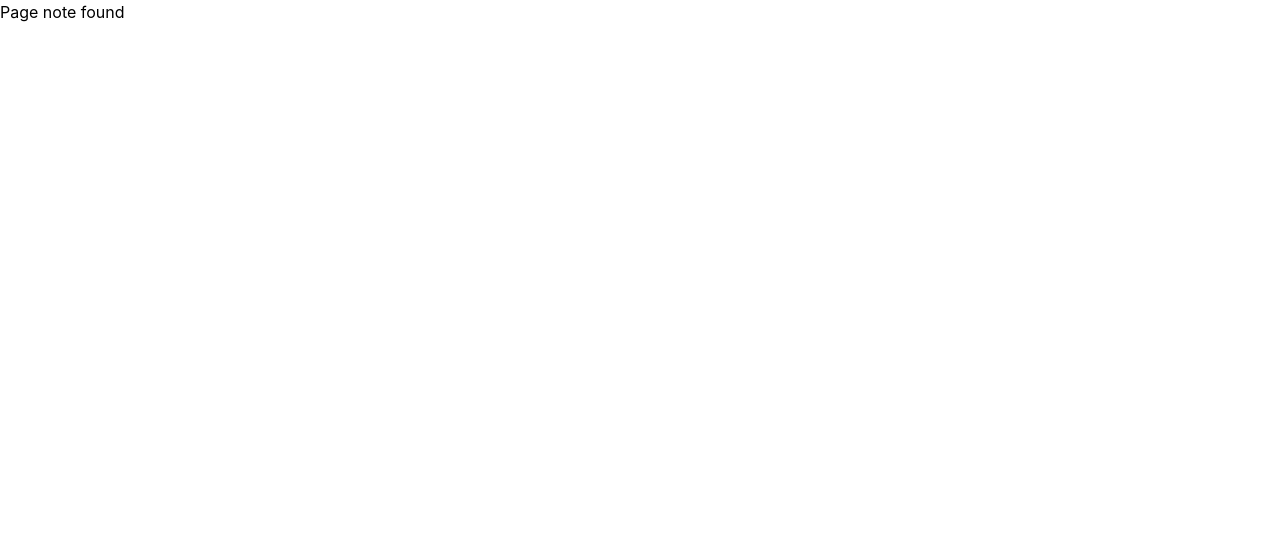
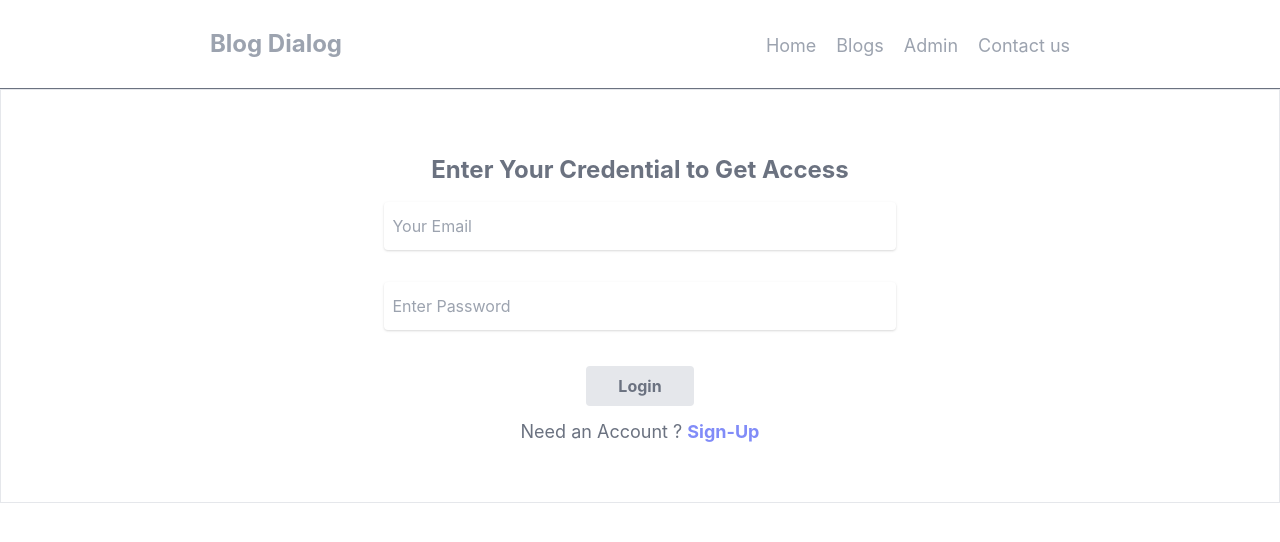
Before and after one commit to Jobayer-Majumder/Blog-Dialog, a React (Create React App) app: page /login in a window 1280 px wide. Shown: the top 542 px of the page. Built offline with nearby package versions, Linux system fonts and the light colour scheme.

Commit message:
login page added

```diff
--- a/src/App.js
+++ b/src/App.js
@@ -5,6 +5,8 @@ import {
   Route
 } from 'react-router-dom'
 import Admin from './pages/Admin/Admin';
+import DetailsBlog from './pages/DetailsBlog/DetailsBlog';
+import Auth from './pages/Auth/Auth';
 
 
 
@@ -12,6 +14,12 @@ const App = () => {
   return (
     <Router>
       <Switch>
+        <Route path='/login'>
+          <Auth />
+        </Route>
+        <Route path='/blogDetails/:id'>
+          <DetailsBlog />
+        </Route>
         <Route path='/admin'>
           <Admin />
         </Route>
--- /dev/null
+++ b/src/Components/BlogDetails/BlogDetails.js
@@ -0,0 +1,42 @@
+import React from 'react';
+import { useParams } from 'react-router-dom';
+import Navbar from '../header/navbar/Navbar';
+import staticImg from '../../images/alexis-brown-omeaHbEFlN4-unsplash.jpg'
+
+
+
+const BlogDetails = () => {
+    const { id } = useParams()
+    const [blog, setBlog] = React.useState({});
+
+    React.useEffect(() => {
+        fetch(`http://localhost:5000/getBlog/${id}`)
+            .then(res => res.json())
+            .then(blog => setBlog(blog))
+    }, [id])
+
+
+    const { img, title, author, content } = blog;
+
+    return (
+        <>
+            <section className='relative '>
+                <Navbar />
+                <div className='h-screen' style={{ backgroundImage: `url(${img})`, backgroundRepeat: 'no-repeat', backgroundSize: 'cover' }}>
+
+                </div>
+                <div className="relative ">
+                    <div className="absolute w-3/4 rounded bg-white p-3 md:p-5" style={{ left: '12%', top: '-150px', height: '800px' }}>
+                        <h1 className='text-xl md:text-4xl font-bold text-gray-500 pb-4 md:pb-8'>{title}</h1>
+                        {/* <p className="text-gray-500">{content}</p> */}
+                        <img src={staticImg} alt="" />
+                    </div>
+                </div>
+            </section>
+
+        </>
+    )
+}
+
+
+export default BlogDetails
--- /dev/null
+++ b/src/Components/Login/Login.js
@@ -0,0 +1,144 @@
+import React from 'react';
+import { Link } from 'react-router-dom'
+
+
+const Login = () => {
+    const [inputError, setInputError] = React.useState(null);
+    const [loginInfo, setLoginInfo] = React.useState({})
+    const [newUser, setNewUser] = React.useState(false)
+
+    const handleInput = e => {
+        const name = e.target.name;
+        const value = e.target.value;
+        const info = { ...loginInfo }
+        if (name === 'name') {
+            if (value.length < 4) {
+                setInputError({ name: name, massage: 'name must be more word' })
+            } else {
+                setInputError(null)
+                info[name] = value;
+                setLoginInfo(info)
+            }
+        };
+
+        if (name === 'email') {
+            const isFieldValid = /\S+@\S+\.\S+/.test(value);
+            if (!isFieldValid) {
+                setInputError({ name: name, massage: 'Please Enter Valid Email' })
+                info[name] = null;
+                setLoginInfo(info)
+            } else {
+                setInputError(null)
+                info[name] = value;
+                setLoginInfo(info)
+            }
+        };
+
+        if (name === 'pass') {
+            if (value.trim().length < 8) {
+                setInputError({ name: name, massage: 'Password Must be 8 Character' })
+                info[name] = null;
+                setLoginInfo(info)
+            } else {
+                setInputError(null)
+                info[name] = value;
+                setLoginInfo(info)
+            }
+        };
+        if (name === 'confirmPass') {
+            if (value.trim().length < 8) {
+                setInputError({ name: name, massage: 'Password Must be 8 Character' })
+                info[name] = null;
+                setLoginInfo(info)
+            } else {
+                setInputError(null)
+                info[name] = value;
+                setLoginInfo(info)
+            }
+        };
+    };
+
+    const handleCreateAccount = e => {
+        e.preventDefault()
+        if (loginInfo.email && loginInfo.pass && loginInfo.pass === loginInfo.confirmPass) {
+            fetch(`http://localhost:5000/createUser`, {
+                method: 'POST',
+                headers: { 'content-type': 'application/json' },
+                body: JSON.stringify(loginInfo)
+            }).then(res => res.json()).then(result => {
+                if (result) {
+                    alert('User Created Successfully')
+                }
+            })
+        } else {
+            alert('Your Provided information non valid')
+        }
+    };
+
+    const handleLogin = (e) => {
+        e.preventDefault()
+        fetch(`http://localhost:5000/getUser`, {
+            method: 'POST',
+            headers: { 'content-type': 'application/json' },
+            body: JSON.stringify(loginInfo)
+        }).then(res => res.json()).then(result => {
+            if (result) {
+                alert('Logged successfully')
+            }
+        })
+    }
+    console.log(loginInfo)
+
+    return (
+        <section>
+            <div className="container mx-auto text-center">
+                <form className='py-12 border'>
+                    {
+                        newUser ? <h1 className='text-gray-500 text-lg md:text-2xl font-bold py-4'>Create New account</h1>
+                            : <h1 className='text-gray-500 text-lg md:text-2xl font-bold py-4'>Enter Your Credential to Get Access</h1>
+                    }
+                    {
+                        newUser && <div className="pb-8">
+                            <input className='shadow py-3 px-2 focus:outline-none focus:ring-2 ring-gray-400 w-2/3 md:w-2/5 rounded' onChange={handleInput} type="text" name='name' placeholder='Your Name' />
+                            {
+                                inputError?.name === 'name' && <p className='text-red-500'>{inputError.massage}</p>
+                            }
+                        </div>
+                    }
+                    <div className="pb-8">
+                        <input className='shadow py-3 px-2 focus:outline-none focus:ring-2 ring-gray-400 w-2/3 md:w-2/5 rounded' onChange={handleInput} type="email" name='email' placeholder='Your Email' />
+                        {
+                            inputError?.name === 'email' && <p className='text-red-500'>{inputError.massage}</p>
+                        }
+                    </div>
+                    <div className="pb-8">
+                        <input className='shadow py-3 px-2 focus:outline-none focus:ring-2 ring-gray-400 w-2/3 md:w-2/5 rounded' onChange={handleInput} type="text" name='pass' placeholder='Enter Password' />
+                        {
+                            inputError?.name === 'pass' && <p className='text-red-500'>{inputError.massage}</p>
+                        }
+                    </div>
+                    {
+                        newUser && <div className="pb-8">
+                            <input className='shadow py-3 px-2 focus:outline-none focus:ring-2 ring-gray-400 w-2/3 md:w-2/5 rounded' onChange={handleInput} type="text" name='confirmPass' placeholder='Confirm Password' />
+                            {
+                                inputError?.name === 'confirmPass' && <p className='text-red-500'>{inputError.massage}</p>
+                            }
+                        </div>
+                    }
+                    <div className="py-1">
+                        {
+                            newUser ? <button onClick={handleCreateAccount} type="submit" className='rounded bg-gray-200 py-2 px-8 font-bold text-gray-500'>Sign-Up</button>
+                                : <button onClick={handleLogin} type="submit" className='rounded bg-gray-200 py-2 px-8 font-bold text-gray-500'>Login</button>
+                        }
+                    </div>
+                    {
+                        newUser ? <p className='text-gray-500 text-lg py-2'>Already Have an Account ? <Link onClick={() => setNewUser(false)} className='text-indigo-400 font-bold'>Login</Link></p>
+                            : <p className='text-gray-500 text-lg py-2'>Need an Account ? <Link onClick={() => setNewUser(true)} className='text-indigo-400 font-bold'>Sign-Up</Link></p>
+                    }
+                </form>
+            </div>
+        </section>
+    );
+};
+
+export default Login;
--- a/src/Components/ourStories/blogs/Blogs.js
+++ b/src/Components/ourStories/blogs/Blogs.js
@@ -22,7 +22,7 @@ const Blogs = () => {
                     spinner && <div className="lds-ring absolute inset-2/4"><div></div><div></div><div></div><div></div></div>
                 }
                 {
-                    blogs.map(blog => <SingleBlog key={blog.id} blog={blog} />)
+                    blogs.map(blog => <SingleBlog key={blog._id} blog={blog} />)
                 }
             </article>
         </>
--- a/src/Components/ourStories/singleBlog/SingleBlog.js
+++ b/src/Components/ourStories/singleBlog/SingleBlog.js
@@ -1,10 +1,11 @@
 import React from 'react';
+import { Link } from 'react-router-dom'
 import { AiOutlineClockCircle } from 'react-icons/ai'
 
 
 
 const SingleBlog = ({ blog }) => {
-    const { img, author, title, content } = blog;
+    const { img, author, title, content, _id } = blog;
 
 
 
@@ -21,7 +22,9 @@ const SingleBlog = ({ blog }) => {
 
                 </div>
                 <p className='text-sm text-justify'>{content} ...</p>
-                <button className='px-3 rounded py-2 bg-gray-200 mt-3 hover:text-red-500 transition duration-500'>Read More...</button>
+                <button className='px-3 rounded py-2 bg-gray-200 mt-3 hover:text-red-500 transition duration-500'>
+                    <Link to={`/blogDetails/${_id}`}>Read More...</Link>
+                </button>
             </div>
         </div>
     );
--- a/src/Components/topTrending/TopTrending.js
+++ b/src/Components/topTrending/TopTrending.js
@@ -35,7 +35,7 @@ const TopTrending = () => {
                             spinner && <div className="lds-ring absolute inset-2/4"><div></div><div></div><div></div><div></div></div>
                         }
                         {
-                            blogs?.map(data => <SingleTopTrend key={data.id} data={data} />)
+                            blogs?.map(data => <SingleTopTrend key={data._id} data={data} />)
                         }
                     </div>
                 </div>
--- /dev/null
+++ b/src/pages/Auth/Auth.js
@@ -0,0 +1,14 @@
+import React from 'react';
+import Navbar from '../../Components/header/navbar/Navbar';
+import Login from '../../Components/Login/Login';
+
+const Auth = () => {
+  return (
+    <>
+      <Navbar />
+      <Login />
+    </>
+  );
+};
+
+export default Auth;
--- a/src/pages/DetailsBlog/DetailsBlog.js
+++ b/src/pages/DetailsBlog/DetailsBlog.js
@@ -1,10 +1,11 @@
 import React from 'react';
+import BlogDetails from '../../Components/BlogDetails/BlogDetails';
 
 const DetailsBlog = () => {
     return (
         <>
             <section>
-
+                <BlogDetails />
             </section>
         </>
     );
```
